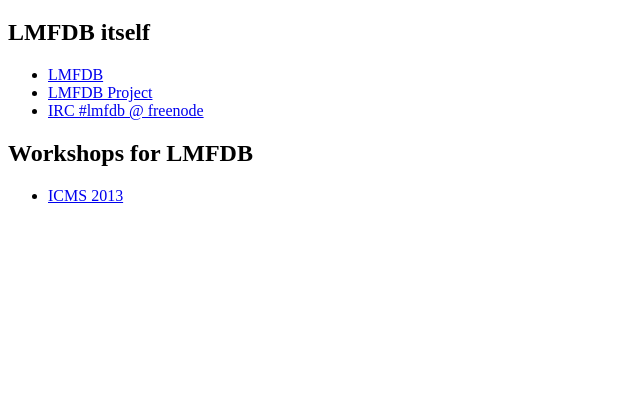
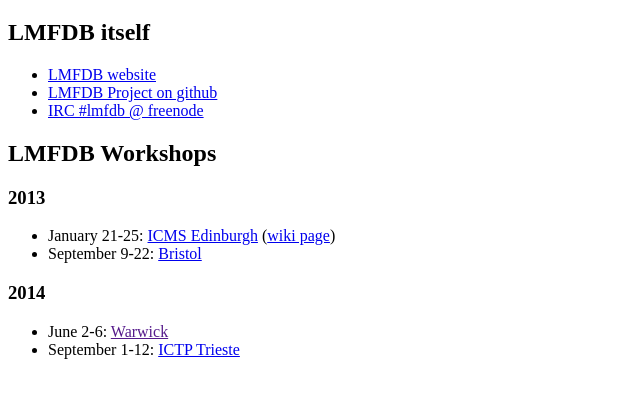
Before and after one commit to LMFDB/lmfdb-collab, a plain HTML site: page index.html in a window 1280 px wide. Shown: the part 61-458 px from the top of the page, without its empty margins (0-640 px from the left). Drawn offline with Linux system fonts and the light colour scheme.

Commit message:
updated list of workshops

```diff
--- a/index.html
+++ b/index.html
@@ -9,16 +9,30 @@
 <h2>LMFDB itself</h2>
 <div>
 <ul>
-  <li><a href="http://lmfdb.org">LMFDB</a></li>
-  <li><a href="http://github.com/LMFDB/lmfdb">LMFDB Project</a></li>
+  <li><a href="http://lmfdb.org">LMFDB website</a></li>
+  <li><a href="http://github.com/LMFDB/lmfdb">LMFDB Project on github</a></li>
   <li><a href="irc://irc.freenode.net/#lmfdb">IRC #lmfdb @ freenode</a></li>
 </ul>
 </div>
 
-<h2>Workshops for LMFDB</h2>
+<h2>LMFDB Workshops</h2>
 <div>
+<h3>2013</h3>
 <ul>
-  <li><a href="http://github.com/LMFDB/lmfdb-collab/wiki/icms2013">ICMS 2013</a></li>
+  <li>January 21-25: <a href="http://www.aimath.org/ARCC/workshops/onlinedata.html">ICMS
+  Edinburgh</a> (<a href="http://github.com/LMFDB/lmfdb-collab/wiki/icms2013">wiki
+  page</a>)</li>
+  <li>September 9-22: <a href="http://www.maths.bris.ac.uk/~maarb/public/lmfdb2013.html">Bristol</a>
+ </li>
+</ul>
+</div>
+<div>
+<h3>2014</h3>
+<ul>
+  <li>June 2-6: <a href="">Warwick</a></li>
+  <li>September
+  1-12: <a href="http://cdsagenda5.ictp.trieste.it/full_display.php?ida=a13219"">ICTP  Trieste</a>
+ </li>
 </ul>
 </div>
 
```
